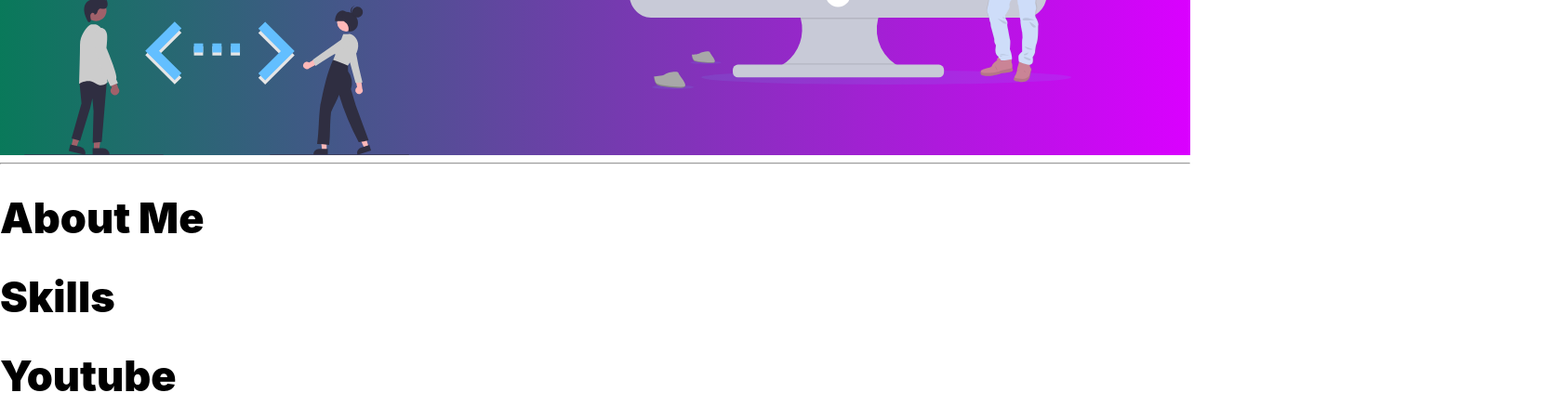
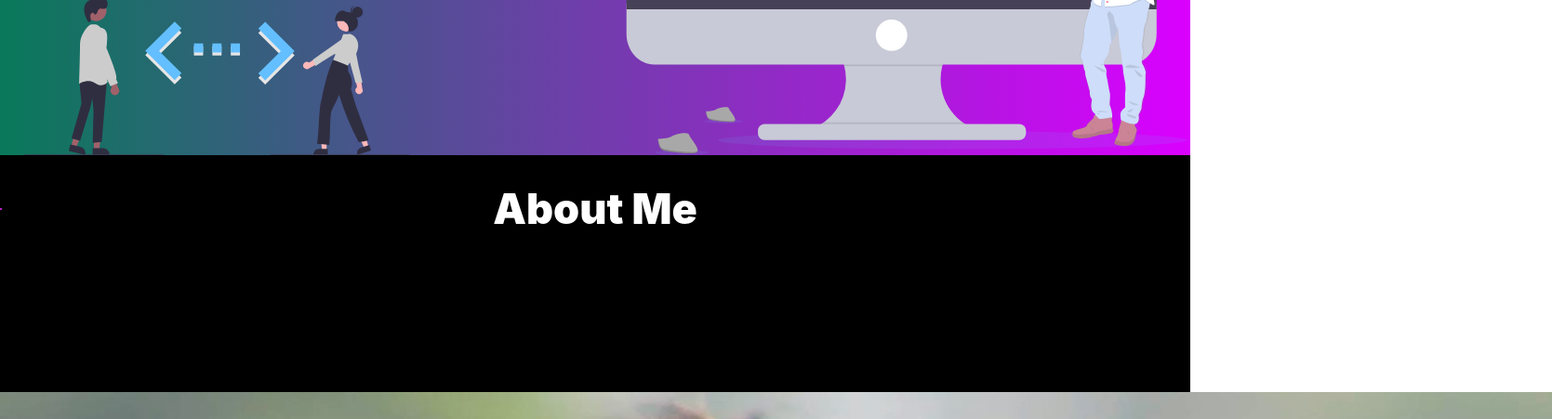
Before and after one commit to ash-ys/ash-ys.github.io, a React (Create React App) app: page / in a window 1280 px wide. Shown: the part 543-994 px from the top of the page at 93% size, 1669 px wide, since content can reach past the window. Built offline with nearby package versions, Linux system fonts and the light colour scheme.

Commit message:
about me

```diff
--- a/src/components/About/About.js
+++ b/src/components/About/About.js
@@ -1,9 +1,21 @@
 import classes from'./About.module.css'
 import PageHeader from './../PageHeader/PageHeader'
+import me from './../../img/me.JPG'
 const About = () => {
     return (
-        <div>
+        <div className={classes.AboutMe}>
             <PageHeader title={'About Me'}/>
+            <div className={classes.Container}>
+                <div className={classes.Text}>
+                    <h2>Hello I'm Ashish</h2>
+                    <p>
+                        Please I need a job
+                    </p>
+                </div>
+                <div className={classes.Photo}>
+                    <img className={classes.Me} src={me} alt="me"/>
+                </div>
+            </div>
         </div>
     );
 }
--- a/src/components/About/About.module.css
+++ b/src/components/About/About.module.css
@@ -0,0 +1,3 @@
+.AboutMe{
+    background-color: black ;
+}
--- a/src/components/Home/Home.module.css
+++ b/src/components/Home/Home.module.css
@@ -22,12 +22,11 @@
 .Home.Container.Hello {
   font-size: 63px;
 }
-
 .Home.Container h1 {
   margin: 0;
 }
 
-.Home .BinaryWorld {
+.Home BinaryWorld {
   height: 70%;
   position: absolute;
   right: 10%;
--- a/src/components/PageHeader/PageHeader.module.css
+++ b/src/components/PageHeader/PageHeader.module.css
@@ -0,0 +1,18 @@
+.Container{
+    display: flex;
+    position: relative;
+    justify-content: center;
+    align-items: center;
+    padding-bottom: 2%;
+}
+
+.Container hr{
+    position: absolute;
+    left: 0;
+    width: 124;
+    border: 1px solid #bc1cd1;
+}
+
+.Container h1{
+    color: white;
+}
```
Also changed, not shown: src/img/me.JPG (added).
